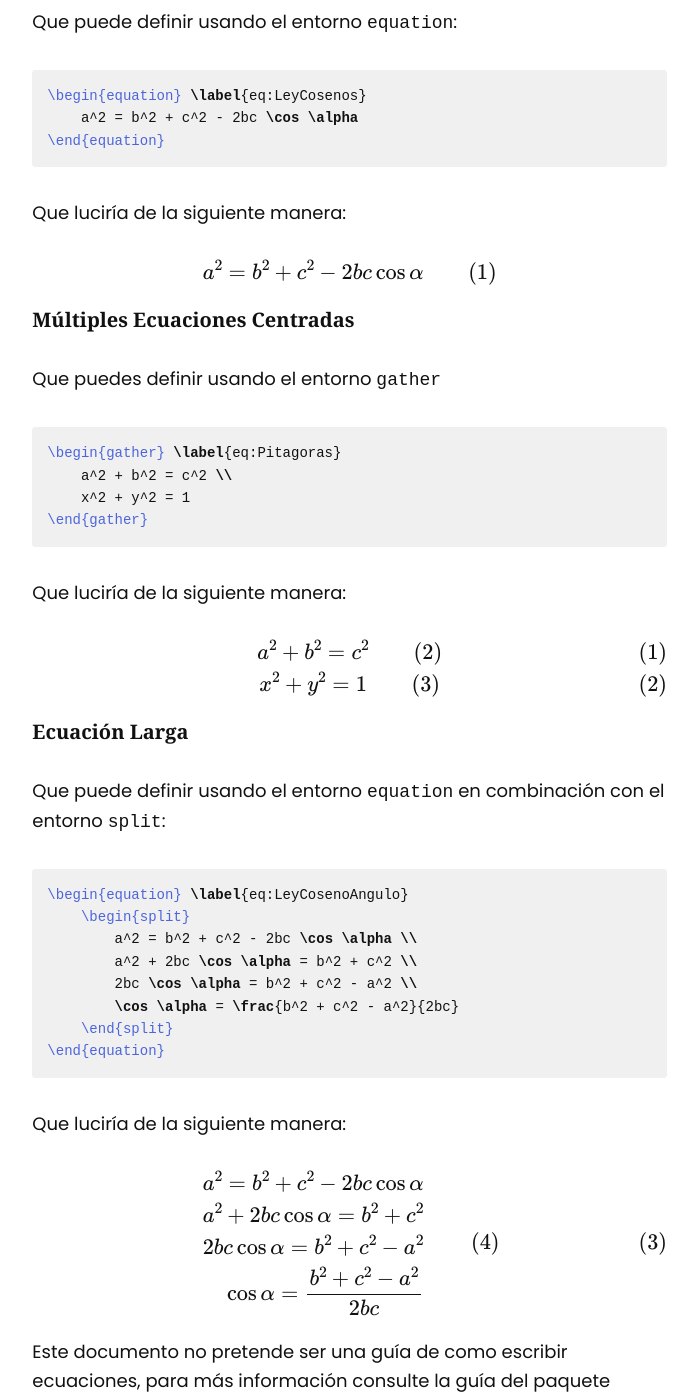
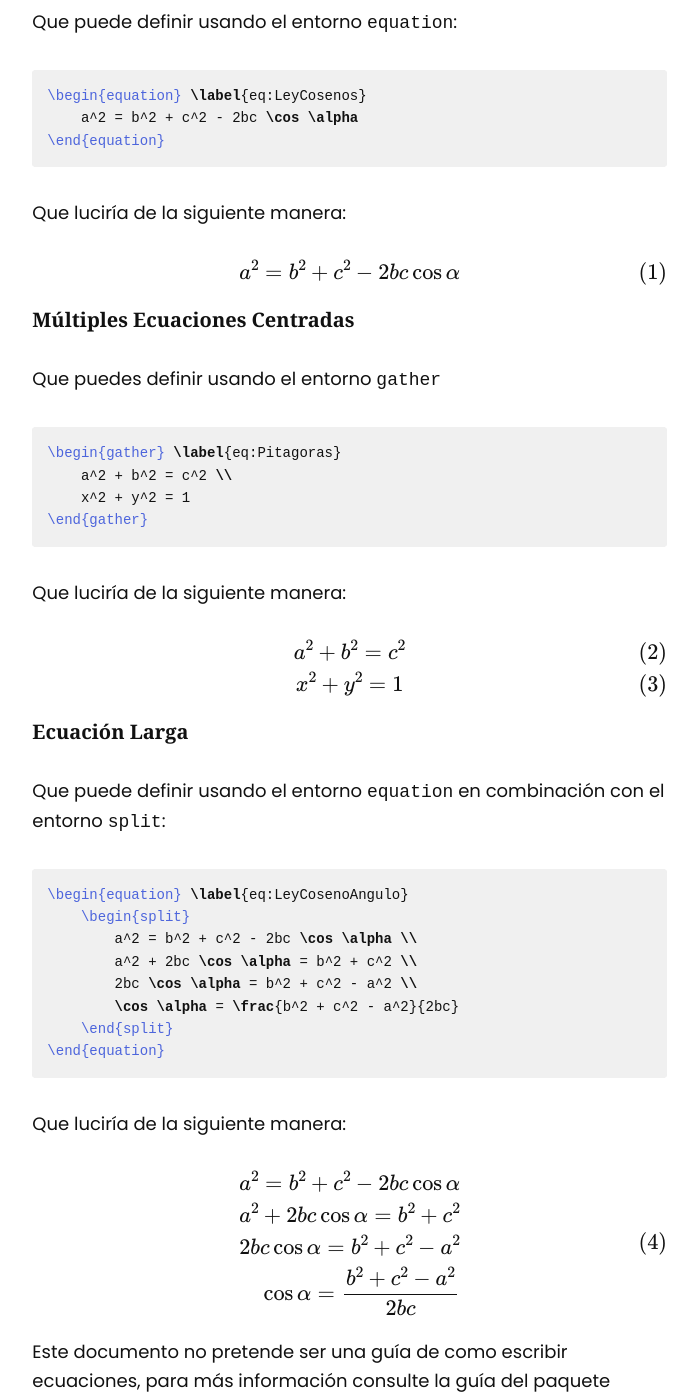
Before and after one commit to asoesem/asoesem.github.io, a Jekyll site: the page built from _posts/2025-04-25-como-escribir-un-doc-apa-en-latex.md, in a window 1280 px wide and 1400 px high, scrolled down 25036 px. Shown: the whole window, without its empty margins (457-1155 px from the left). Built offline with Jekyll 4.4.1, drawn with Linux system fonts in a browser that asks for light colours; the table of contents is made by our own code; some of the changed text lies outside the part shown.

Commit message:
Remueve numeración de ecuaciones manual

````diff
--- a/_posts/2025-04-25-como-escribir-un-doc-apa-en-latex.md
+++ b/_posts/2025-04-25-como-escribir-un-doc-apa-en-latex.md
@@ -653,7 +653,11 @@ Que puede definir usando el entorno `equation`:
 Que luciría de la siguiente manera:
 
 
-$$a^2 = b^2 + c^2 - 2bc \cos \alpha \qquad (1)$$
+$$
+\begin{equation}
+    a^2 = b^2 + c^2 - 2bc \cos \alpha
+\end{equation}
+$$
 
 #### Múltiples Ecuaciones Centradas
 
@@ -670,8 +674,8 @@ Que luciría de la siguiente manera:
 
 $$
 \begin{gather}
-    a^2 + b^2 = c^2 \qquad (2) \\
-    x^2 + y^2 = 1   \qquad (3)
+    a^2 + b^2 = c^2 \\
+    x^2 + y^2 = 1
 \end{gather}
 $$
 
@@ -699,7 +703,7 @@ $$
         a^2 + 2bc \cos \alpha = b^2 + c^2 \\
         2bc \cos \alpha = b^2 + c^2 - a^2 \\
         \cos \alpha = \frac{b^2 + c^2 - a^2}{2bc}
-    \end{split} \qquad (4)
+    \end{split}
 \end{equation}
 $$
 
@@ -720,7 +724,7 @@ Al aplicar la ecuación \eqref{eq:LeyCosenos} obtenemos lo siguiente:
 Que luciría de la siguiente manera:
 
 ```text
-Al aplicar la ecuación (1) obtenemos lo siguiente:
+Al aplicar la ecuación (3) obtenemos lo siguiente:
 ```
 
 [Regresar al índice](#toc)
````
